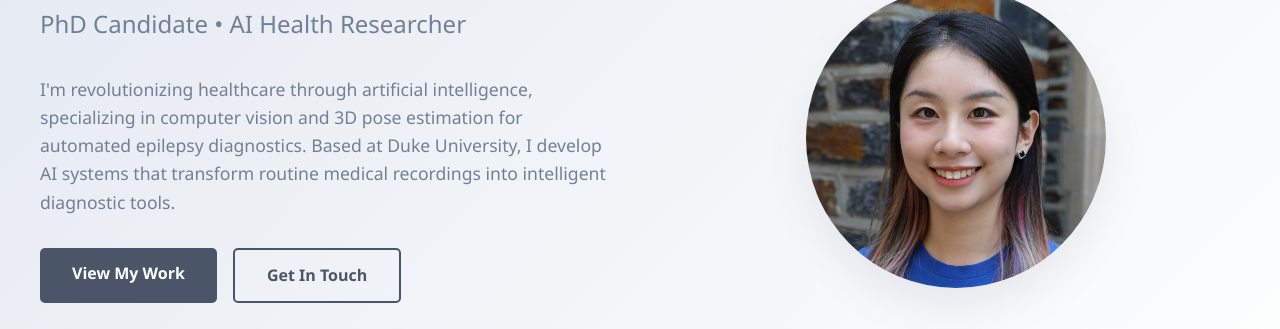
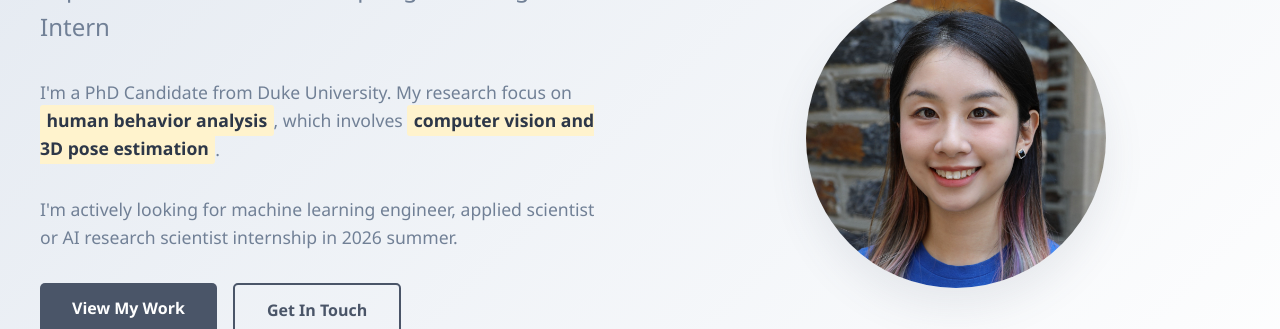
Before and after one commit to Sooophy/personal_website, a plain HTML site: page index.html in a window 1280 px wide. Shown: the part 308-637 px from the top of the page. Drawn offline with Linux system fonts and the light colour scheme.

Commit message:
updated graduation date, added open to work info.

```diff
--- a/index.html
+++ b/index.html
@@ -713,8 +713,9 @@
         <div class="hero-content">
             <div class="hero-text">
                 <h1>Hi, I'm <span class="typewriter">Sophie Shi</span></h1>
-                <p class="subtitle">PhD Candidate • AI Health Researcher</p>
-                <p>I'm revolutionizing healthcare through artificial intelligence, specializing in computer vision and 3D pose estimation for automated epilepsy diagnostics. Based at Duke University, I develop AI systems that transform routine medical recordings into intelligent diagnostic tools.</p>
+                <p class="subtitle">Expected Graduation 2027 Spring • Looking for Intern</p>
+                <p>I'm a PhD Candidate from Duke University. My research focus on <span class="highlight">human behavior analysis</span>, which involves <span class="highlight">computer vision and 3D pose estimation</span>.</p>
+                <p>I'm actively looking for machine learning engineer, applied scientist or AI research scientist internship in 2026 summer.</p>
                 <div class="cta-buttons">
                     <a href="#projects" class="btn btn-primary">View My Work</a>
                     <a href="#contact" class="btn btn-secondary">Get In Touch</a>
```
